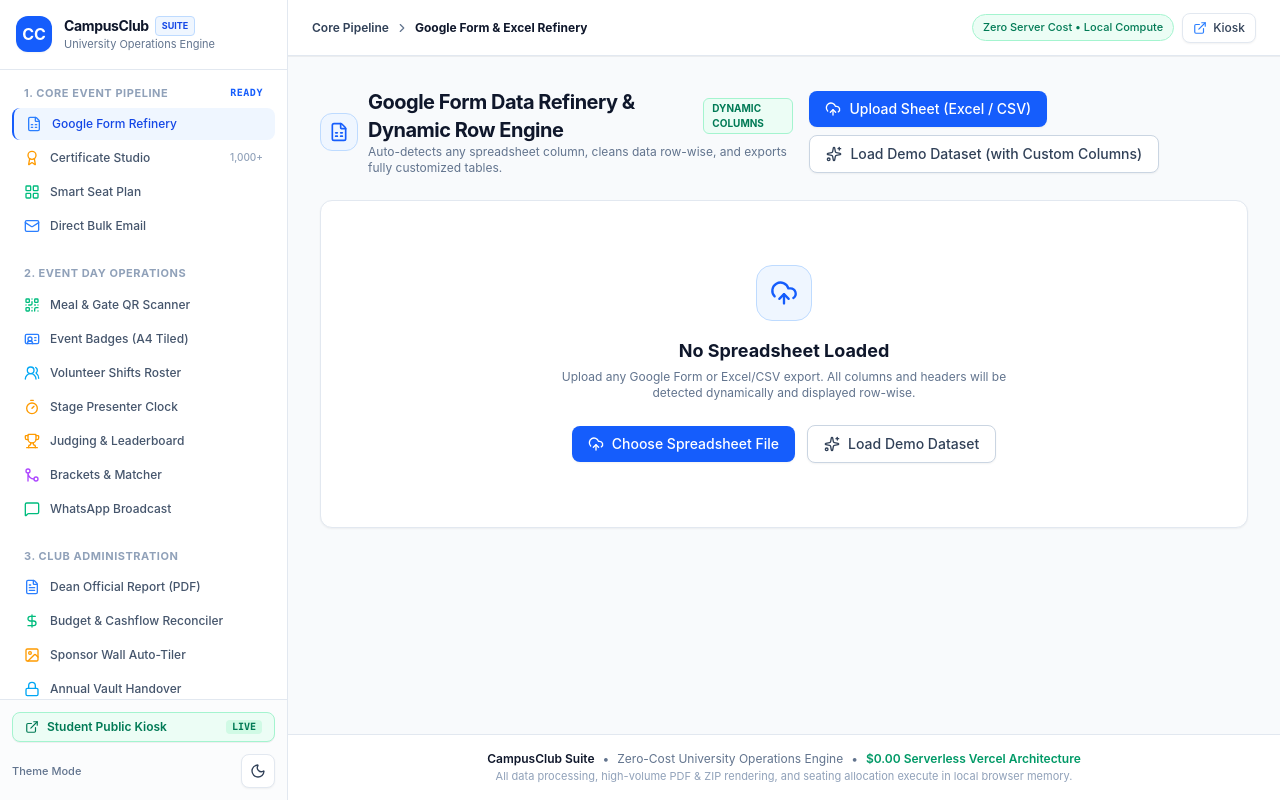
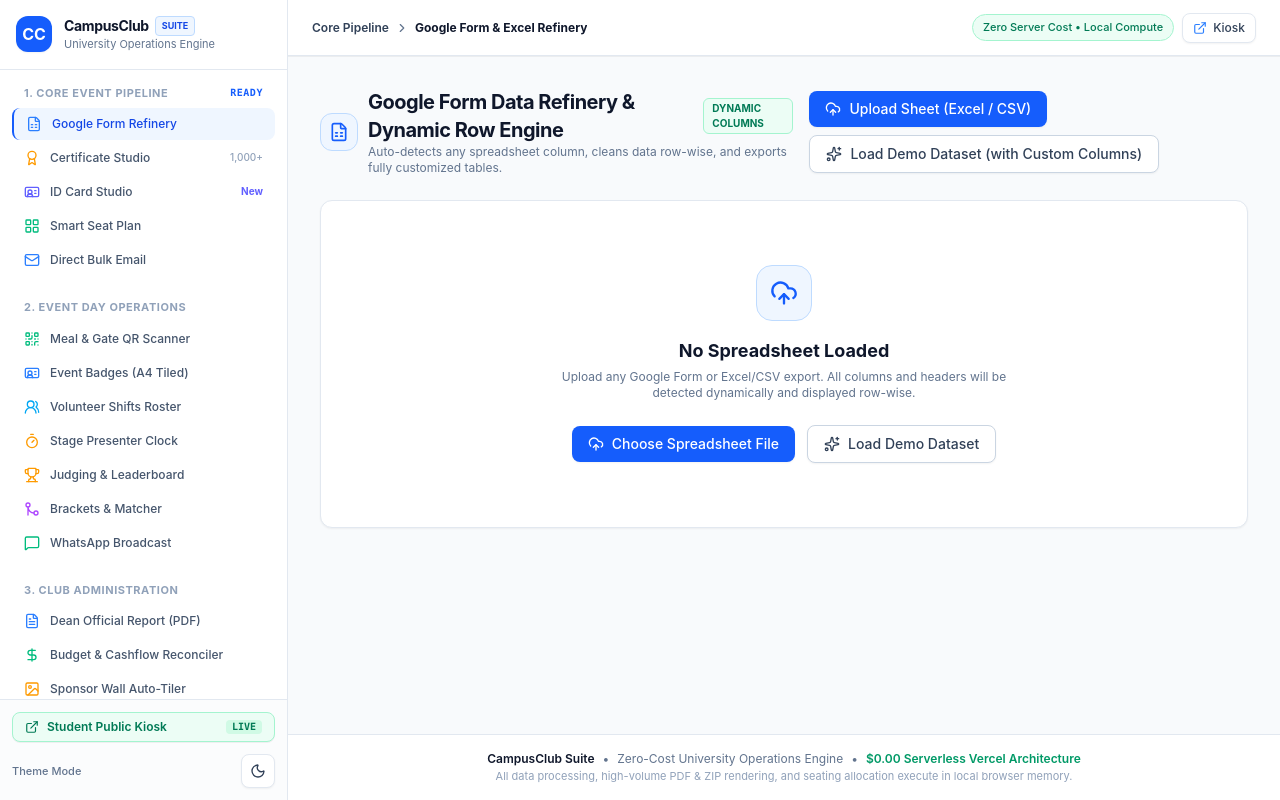
Before and after one commit to Ratul-NotFound/Uni-Event-Manager, a Next.js app: page / in a window 1280 px wide. Built offline with nearby package versions, Linux system fonts and the light colour scheme; a web font is replaced by a local one.

Commit message:
feat(id-cards): integrate ID Card Studio into main application workflow

```diff
--- a/src/app/page.tsx
+++ b/src/app/page.tsx
@@ -9,6 +9,7 @@ import { ThemeToggle } from "@/components/common/ThemeToggle";
 // Section 1: Core Event Pipeline Components
 import { DataRefineryView } from "@/components/section-1-core/DataRefineryView";
 import { CertificateStudioView } from "@/components/section-1-core/CertificateStudioView";
+import { IdCardStudioView } from "@/components/section-1-core/IdCardStudioView";
 import { SeatPlanView } from "@/components/section-1-core/SeatPlanView";
 import { BulkEmailView } from "@/components/section-1-core/BulkEmailView";
 
@@ -61,7 +62,7 @@ export default function CampusClubApp() {
 
   // Navigation State
   const [activeSection, setActiveSection] = useState<"pipeline" | "operations" | "admin">("pipeline");
-  const [pipelineSubTab, setPipelineSubTab] = useState<"refinery" | "certificates" | "seatplan" | "email">("refinery");
+  const [pipelineSubTab, setPipelineSubTab] = useState<"refinery" | "certificates" | "idcards" | "seatplan" | "email">("refinery");
   const [opsSubTab, setOpsSubTab] = useState<"scanner" | "badges" | "volunteers" | "stage" | "judging" | "brackets" | "whatsapp">("scanner");
   const [adminSubTab, setAdminSubTab] = useState<"report" | "budget" | "sponsors" | "vault">("report");
 
@@ -106,6 +107,7 @@ export default function CampusClubApp() {
     if (activeSection === "pipeline") {
       if (pipelineSubTab === "refinery") return { section: "Core Pipeline", tool: "Google Form & Excel Refinery" };
       if (pipelineSubTab === "certificates") return { section: "Core Pipeline", tool: "Certificate Studio (1,000+ Gen)" };
+      if (pipelineSubTab === "idcards") return { section: "Core Pipeline", tool: "ID Card & Attendee Pass Studio" };
       if (pipelineSubTab === "seatplan") return { section: "Core Pipeline", tool: "Smart Seat Plan & Hall Engine" };
       if (pipelineSubTab === "email") return { section: "Core Pipeline", tool: "Direct Bulk Email Pipeline" };
     }
@@ -220,6 +222,21 @@ export default function CampusClubApp() {
                   <span>Certificate Studio</span>
                 </div>
                 <span className="text-[10px] text-slate-400">1,000+</span>
+              </button>
+
+              <button
+                onClick={() => selectPipelineTool("idcards")}
+                className={`w-full px-3 py-2 rounded-lg text-left font-medium transition-all flex items-center justify-between cursor-pointer ${
+                  activeSection === "pipeline" && pipelineSubTab === "idcards"
+                    ? "bg-blue-50 dark:bg-blue-950/60 text-blue-700 dark:text-blue-300 font-bold border-l-2 border-blue-600"
+                    : "text-slate-600 dark:text-slate-400 hover:bg-slate-100 dark:hover:bg-slate-800/60 hover:text-slate-900 dark:hover:text-slate-200"
+                }`}
+              >
+                <div className="flex items-center gap-2.5">
+                  <IdCard className="w-4 h-4 text-indigo-500" />
+                  <span>ID Card Studio</span>
+                </div>
+                <span className="text-[10px] text-indigo-500 font-bold">New</span>
               </button>
 
               <button
@@ -529,6 +546,9 @@ export default function CampusClubApp() {
               {pipelineSubTab === "certificates" && (
                 <CertificateStudioView students={students} />
               )}
+              {pipelineSubTab === "idcards" && (
+                <IdCardStudioView students={students} />
+              )}
               {pipelineSubTab === "seatplan" && (
                 <SeatPlanView students={students} />
               )}
--- a/src/components/section-1-core/IdCardStudioView.tsx
+++ b/src/components/section-1-core/IdCardStudioView.tsx
@@ -256,11 +256,11 @@ export const IdCardStudioView: React.FC<IdCardStudioViewProps> = ({ students })
         const json = el.toJSON();
         const merged = { ...json, ...updates };
 
-        if (el.type === "text") return new IdCardTextElement(merged);
-        if (el.type === "photo") return new IdCardPhotoElement(merged);
-        if (el.type === "barcode_qr") return new IdCardBarcodeQrElement(merged);
-        if (el.type === "image") return new IdCardImageElement(merged);
-        if (el.type === "shape") return new IdCardShapeElement(merged);
+        if (el.type === "text") return new IdCardTextElement(merged as any);
+        if (el.type === "photo") return new IdCardPhotoElement(merged as any);
+        if (el.type === "barcode_qr") return new IdCardBarcodeQrElement(merged as any);
+        if (el.type === "image") return new IdCardImageElement(merged as any);
+        if (el.type === "shape") return new IdCardShapeElement(merged as any);
         return el;
       });
 
```
